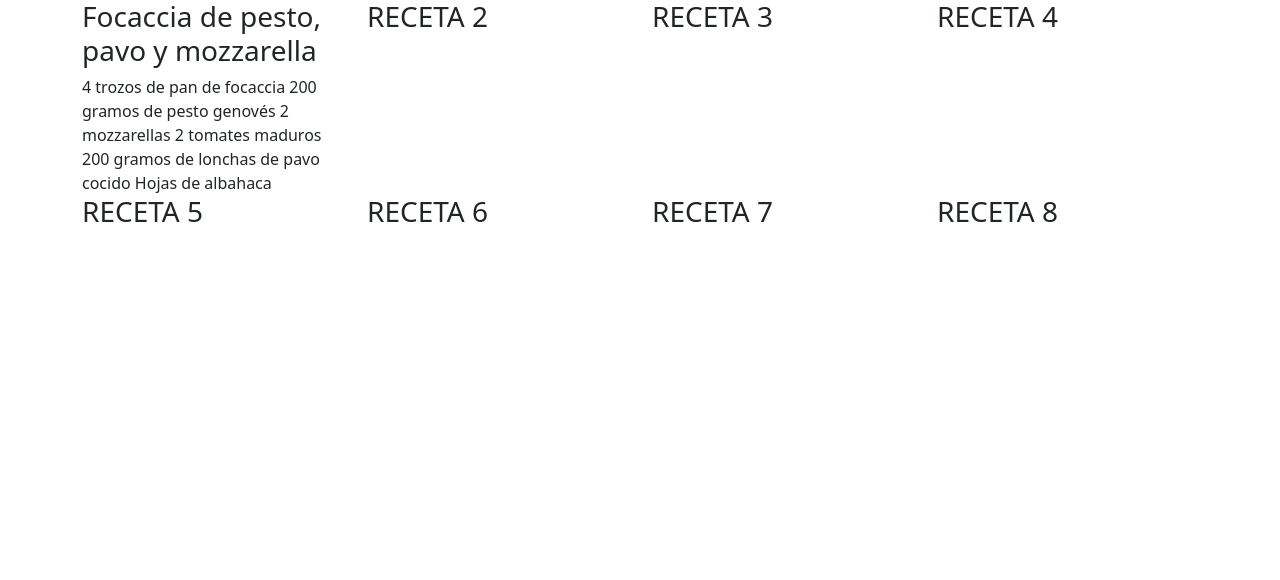
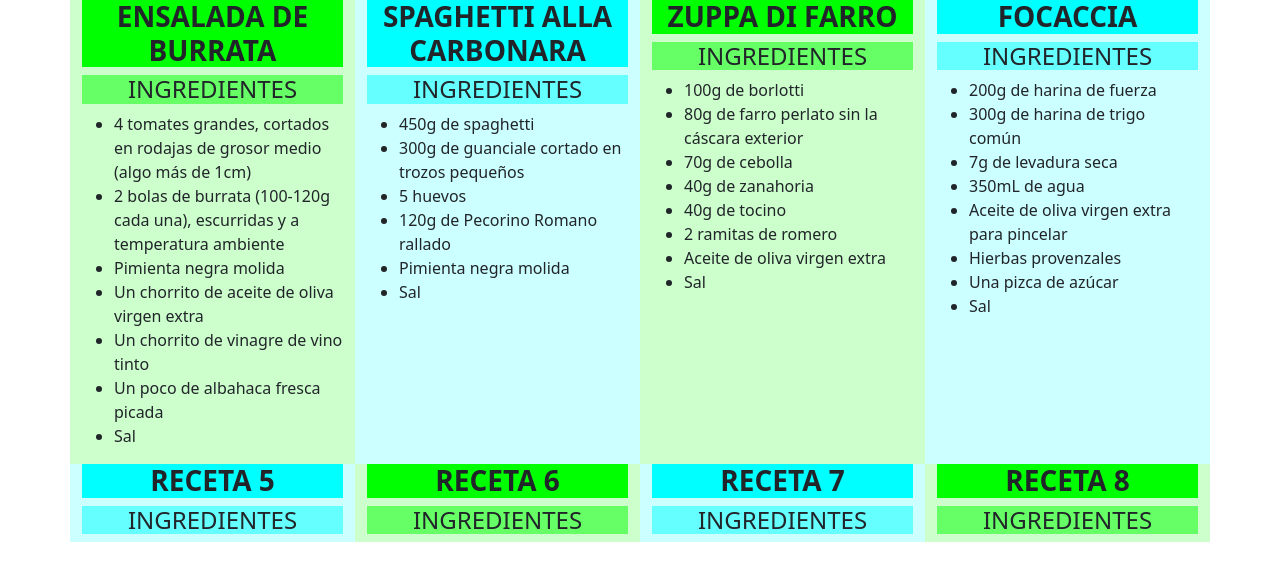
Before and after one commit to ItsCaptainTraitor/IAW_projects, a plain HTML site: page Tema_1_Bootstrap_Ejercicios.html in a window 1280 px wide. Drawn offline with nearby package versions, Linux system fonts and the light colour scheme.

Commit message:
Update Tema_1_Bootstrap_Ejercicios.html

```diff
--- a/Tema_1_Bootstrap_Ejercicios.html
+++ b/Tema_1_Bootstrap_Ejercicios.html
@@ -1,48 +1,95 @@
 <!doctype html>
 <html lang="es">
+
 <head>
   <meta charset="utf-8">
   <meta name="viewport" content="width=device-width, initial-scale=1">
   <title>Libro de recetas</title>
-    <link href="https://cdn.jsdelivr.net/npm/bootstrap@5.3.3/dist/css/bootstrap.min.css" rel="stylesheet" integrity="sha384-QWTKZyjpPEjISv5WaRU9OFeRpok6YctnYmDr5pNlyT2bRjXh0JMhjY6hW+ALEwIH" crossorigin="anonymous">
+  <link href="https://cdn.jsdelivr.net/npm/bootstrap@5.3.3/dist/css/bootstrap.min.css" rel="stylesheet"
+    integrity="sha384-QWTKZyjpPEjISv5WaRU9OFeRpok6YctnYmDr5pNlyT2bRjXh0JMhjY6hW+ALEwIH" crossorigin="anonymous">
 </head>
+
 <body>
   <section class="container">
     <div class="row row-cols-4">
-        <div class="col">
-          <h3>Focaccia de pesto, pavo y mozzarella</h3>
-          4 trozos de pan de focaccia
-          200 gramos de pesto genovés
-          2 mozzarellas
-          2 tomates maduros
-          200 gramos de lonchas de pavo cocido
-          Hojas de albahaca
-
+      <div class="col" style="background-color: rgb(204, 255, 204);">
+        <h3 style="background-color: rgb(0, 255, 0); text-align:center;"><strong>ENSALADA DE BURRATA</strong></h3>
+        <h4 style="background-color: rgb(102, 255, 102); text-align:center;">INGREDIENTES</h4>
+        <ul>
+          <li>4 tomates grandes, cortados en rodajas de grosor medio (algo más de 1cm)</li>
+          <li>2 bolas de burrata (100-120g cada una), escurridas y a temperatura ambiente</li>
+          <li>Pimienta negra molida</li>
+          <li>Un chorrito de aceite de oliva virgen extra</li>
+          <li>Un chorrito de vinagre de vino tinto</li>
+          <li>Un poco de albahaca fresca picada</li>
+          <li>Sal</li>
+        </ul>
       </div>
-        <div class="col">
-          <h3>RECETA 2</h3>
+      <div class="col" style="background-color: rgb(204, 255, 255);">
+        <h3 style="background-color: rgb(0, 255, 255); text-align:center;"><strong>SPAGHETTI ALLA CARBONARA</strong>
+        </h3>
+        <h4 style="background-color: rgb(102, 255, 255); text-align:center;">INGREDIENTES</h4>
+        <ul>
+          <li>450g de spaghetti</li>
+          <li>300g de guanciale cortado en trozos pequeños</li>
+          <li>5 huevos</li>
+          <li>120g de Pecorino Romano rallado</li>
+          <li>Pimienta negra molida</li>
+          <li>Sal</li>
+        </ul>
       </div>
-        <div class="col">
-          <h3>RECETA 3</h3>
+      <div class="col" style="background-color: rgb(204, 255, 204);">
+        <h3 style="background-color: rgb(0, 255, 0); text-align:center;"><strong>ZUPPA DI FARRO</strong></h3>
+        <h4 style="background-color: rgb(102, 255, 102); text-align:center;">INGREDIENTES</h4>
+        <ul>
+          <li>100g de borlotti</li>
+          <li>80g de farro perlato sin la cáscara exterior</li>
+          <li>70g de cebolla</li>
+          <li>40g de zanahoria</li>
+          <li>40g de tocino</li>
+          <li>2 ramitas de romero</li>
+          <li>Aceite de oliva virgen extra</li>
+          <li>Sal</li>
+        </ul>
       </div>
-        <div class="col">
-          <h3>RECETA 4</h3>
+      <div class="col" style="background-color: rgb(204, 255, 255);">
+        <h3 style="background-color: rgb(0, 255, 255); text-align:center;"><strong>FOCACCIA</strong></h3>
+        <h4 style="background-color: rgb(102, 255, 255); text-align:center;">INGREDIENTES</h4>
+        <ul>
+          <li>200g de harina de fuerza</li>
+          <li>300g de harina de trigo común</li>
+          <li>7g de levadura seca</li>
+          <li>350mL de agua</li>
+          <li>Aceite de oliva virgen extra para pincelar</li>
+          <li>Hierbas provenzales</li>
+          <li>Una pizca de azúcar</li>
+          <li>Sal</li>
+        </ul>
       </div>
-        <div class="col">
-          <h3>RECETA 5</h3>
+      <div class="col" style="background-color: rgb(204, 255, 255);">
+        <h3 style="background-color: rgb(0, 255, 255); text-align:center;"><strong>RECETA 5</strong></h3>
+        <h4 style="background-color: rgb(102, 255, 255); text-align:center;">INGREDIENTES</h4>
       </div>
-        <div class="col">
-          <h3>RECETA 6</h3>
+      <div class="col" style="background-color: rgb(204, 255, 204);">
+        <h3 style="background-color: rgb(0, 255, 0); text-align:center;"><strong>RECETA 6</strong></h3>
+        <h4 style="background-color: rgb(102, 255, 102); text-align:center;">INGREDIENTES</h4>
       </div>
-        <div class="col">
-          <h3>RECETA 7</h3>
+      <div class="col" style="background-color: rgb(204, 255, 255);">
+        <h3 style="background-color: rgb(0, 255, 255); text-align:center;"><strong>RECETA 7</strong></h3>
+        <h4 style="background-color: rgb(102, 255, 255); text-align:center;">INGREDIENTES</h4>
       </div>
-        <div class="col">
-          <h3>RECETA 8</h3>
+      <div class="col" style="background-color: rgb(204, 255, 204);">
+        <h3 style="background-color: rgb(0, 255, 0); text-align:center;"><strong>RECETA 8</strong></h3>
+        <h4 style="background-color: rgb(102, 255, 102); text-align:center;">INGREDIENTES</h4>
       </div>
     </div>
   </section>
-    <script src="https://cdn.jsdelivr.net/npm/bootstrap@5.3.3/dist/js/bootstrap.bundle.min.js" integrity="sha384-YvpcrYf0tY3lHB60NNkmXc5s9fDVZLESaAA55NDzOxhy9GkcIdslK1eN7N6jIeHz" crossorigin="anonymous"></script>
+  <script src="https://cdn.jsdelivr.net/npm/bootstrap@5.3.3/dist/js/bootstrap.bundle.min.js"
+    integrity="sha384-YvpcrYf0tY3lHB60NNkmXc5s9fDVZLESaAA55NDzOxhy9GkcIdslK1eN7N6jIeHz"
+    crossorigin="anonymous"></script>
+  <!--Enlaces a las webs de recetas originales:
+    https://www.elle.com/es/gourmet/recetas-cocina/g45480973/recetas-italianas-ricas-tradicionales-faciles-de-hacer/
+    https://www.directoalpaladar.com/directo-al-paladar/las-27-mejores-recetas-de-platos-italianos-->
+</body>
 
-  </body>
 </html>
```
Lines whose indentation alone changed are shown as unchanged.
